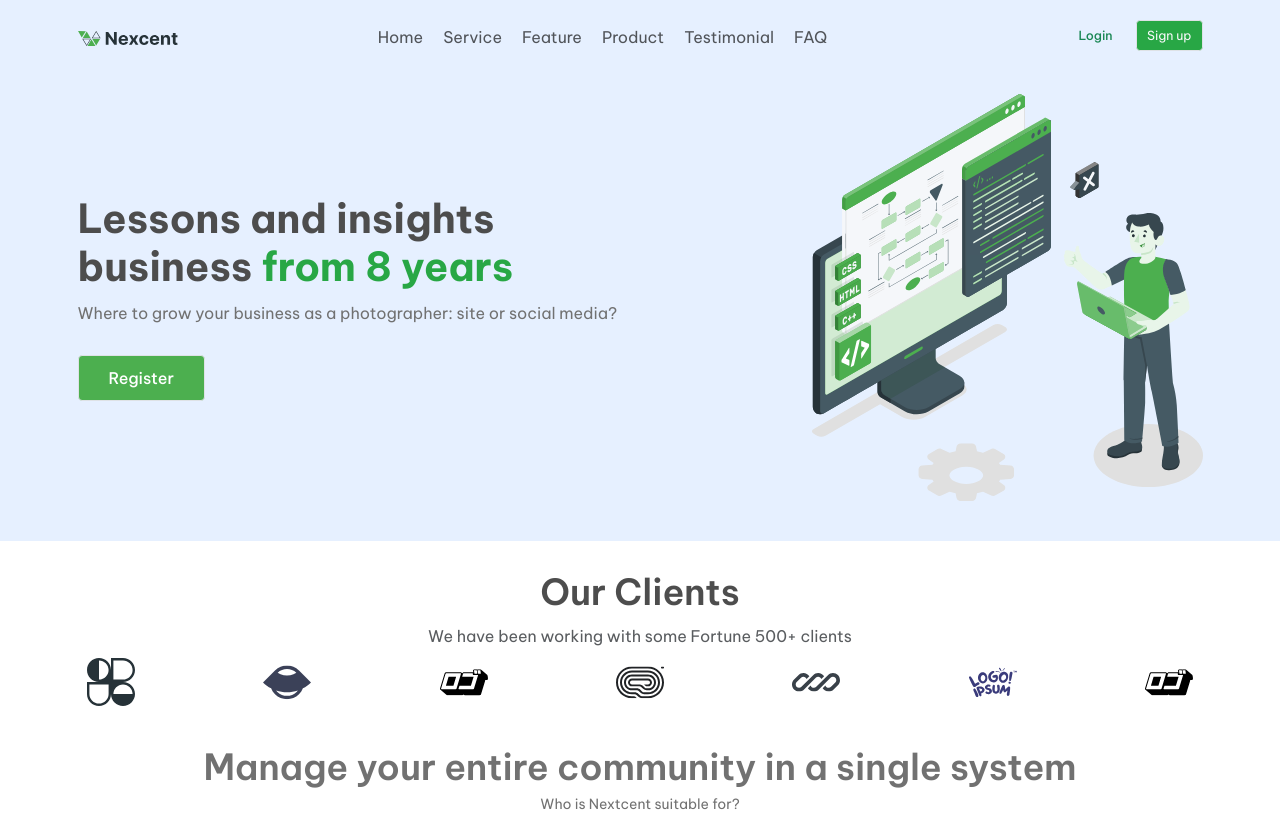
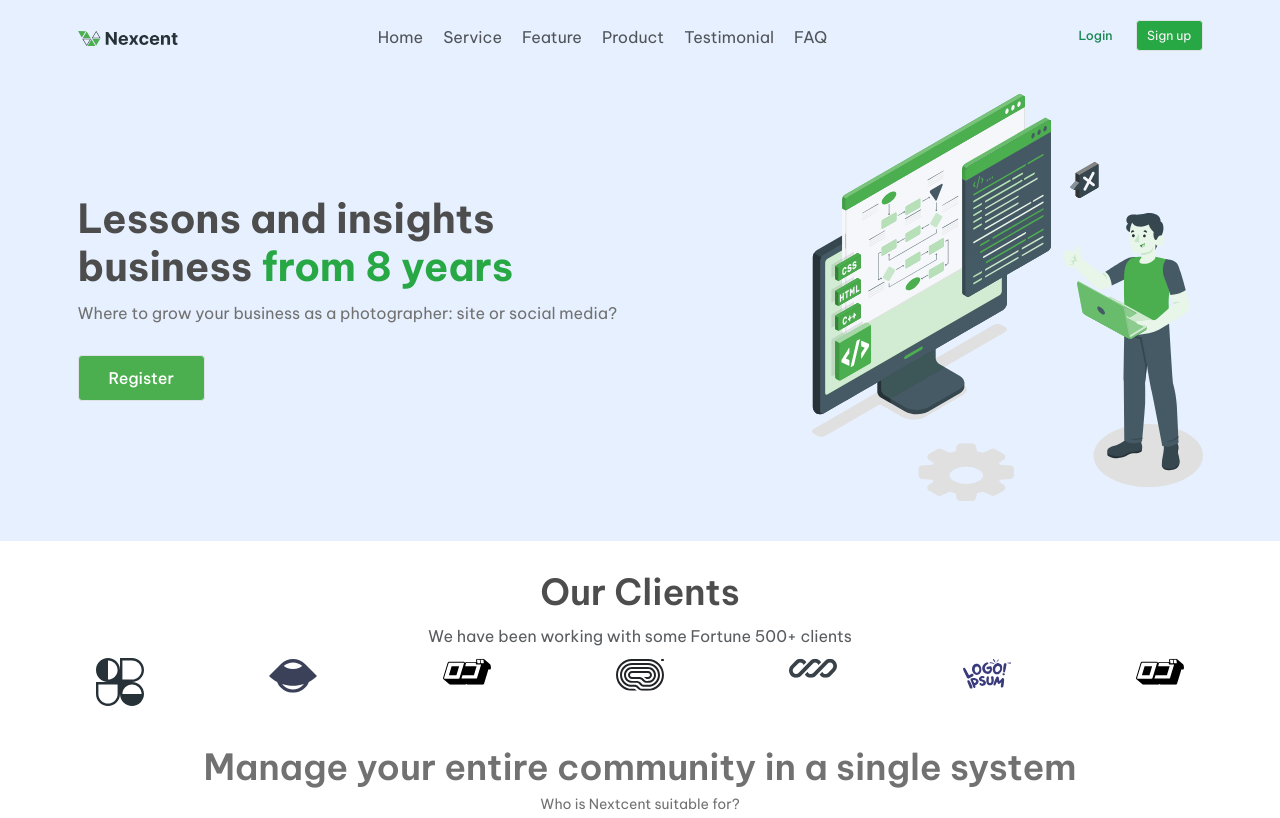
Before and after one commit to Tuan-Nguyen-Dev/boostrap-project-1, a plain HTML site: page index.html in a window 1280 px wide. Shown: the top 818 px of the page. Drawn offline with nearby package versions, Linux system fonts and the light colour scheme.

Commit message:
fix bug body html

```diff
--- a/index.html
+++ b/index.html
@@ -4,7 +4,7 @@
 <head>
     <meta charset="UTF-8">
     <meta name="viewport" content="width=device-width, initial-scale=1.0">
-    <title>Document</title>
+    <title>Project-Boostrap-Practical</title>
     <link rel="icon" href="img/logo.svg" type="image/svg+xml" />
     <link rel="preconnect" href="https://fonts.googleapis.com">
     <link rel="preconnect" href="https://fonts.gstatic.com" crossorigin>
@@ -21,7 +21,6 @@
 </head>
 
 <body>
-    <!-- NAVBAR  -->
     <header class="py-3">
         <nav class="navbar navbar-expand-lg py-3">
             <div class="container">
@@ -100,7 +99,7 @@
                 <h2 class="mb-3 heading">Our Clients</h2>
                 <p class="text-muted desc">We have been working with some Fortune 500+ clients</p>
             </div>
-            <div class="row justify-content-between g-5">
+            <div class="row justify-content-between g-3">
                 <div class="col-6 col-sm-4 col-lg-1 text-center">
                     <img src="./img/logo1.svg" alt="Client 1" class="client-logo">
                 </div>
@@ -449,7 +448,7 @@
             <div class="row">
                 <div class="col-12 col-md-4">
                     <div class="d-flex align-items-center">
-                    <img src="./img/logo-no-tite.svg" class="img-fluid"/>
+                        <img src="./img/logo-no-tite.svg" class="img-fluid" />
                         <h3 class="fs-2">Nexcent</h3>
                     </div>
                     <div class="py-5 fs-6">
@@ -492,8 +491,10 @@
                     </div>
                     <form>
                         <div class="position-relative">
-                    <input type="email" class="form-control email-input" placeholder="Your email address" aria-label="Email">
-                    <button class="btn position-absolute top-50 end-0 translate-middle-y me-2 bg-transparent border-0">
+                            <input type="email" class="form-control email-input" placeholder="Your email address"
+                                aria-label="Email">
+                            <button
+                                class="btn position-absolute top-50 end-0 translate-middle-y me-2 bg-transparent border-0">
                                 <i class="bi bi-envelope text-muted"></i>
                             </button>
                         </div>
--- a/style.css
+++ b/style.css
@@ -1,10 +1,19 @@
+*{
+  padding: 0;
+  margin: 0;
+  box-sizing: border-box;
+}
+
 html {
   font-size: 62.5%;
+  /* overflow-x: hidden; */
 }
 
 body {
   font-family: "Be Vietnam Pro", sans-serif;
+  /* overflow-x: hidden; */
 }
+
 
 p,
 a,
@@ -111,8 +120,10 @@ header {
 }
 
 .client-logo {
-  width: 48px;
+  width: 100%;
   height: 48px;
+   max-width: 48px; /* Giới hạn chiều rộng hình ảnh không vượt quá cột */
+    height: auto;
 }
 .client-logo:hover {
   transform: scale(1.1);
```
Lines whose indentation alone changed are shown as unchanged.
